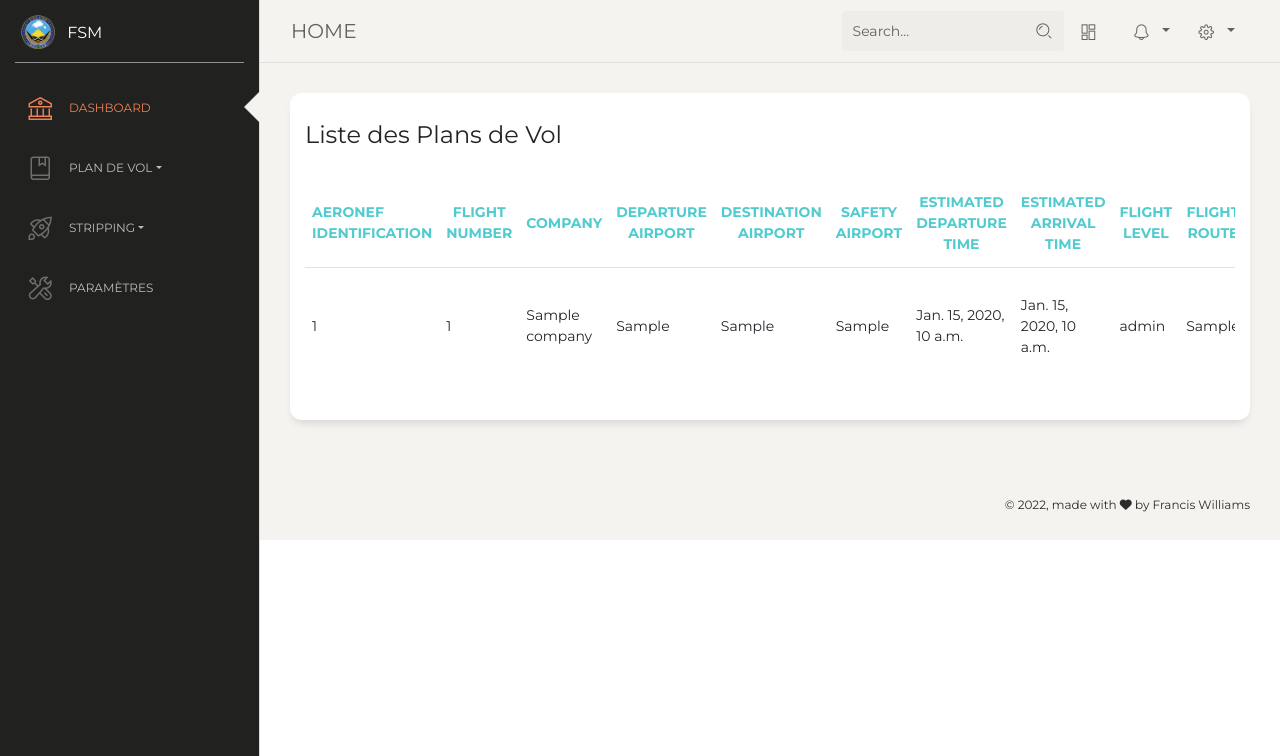
After one commit to Francisg7/FSM, a Django app: template templates/list_flight_plan.html in a window 1280 px wide. The commit adds this page. Shown: the top 756 px of the page. Run offline with Django 4.2, Linux system fonts and the light colour scheme; the template is opened without the code that fills it: most values are stand-ins (such as "Sample title", 1, 10 or a date in 2020); some libraries are stand-ins or nearby versions.

Commit message:
added flight list

```diff
--- a/stripManagement/models.py
+++ b/stripManagement/models.py
@@ -94,7 +94,7 @@ class flightPlan(models.Model):
     users = models.ForeignKey(users, on_delete=models.SET_NULL, null=True)
 
     def __str__(self):
-        return self.flight_num
+        return self.aircraft_id
 
     class Meta:
         db_table = 'flightPlan'
@@ -121,6 +121,7 @@ class strip(models.Model):
     updated_on = models.DateTimeField(auto_now=True)
     stripImage = models.ImageField(null=True, blank=True, upload_to='media')
     users = models.ForeignKey(users, on_delete=models.SET_NULL, null=True)
+    flight_plan = models.ForeignKey(flightPlan, on_delete=models.SET_NULL, null=True)
 
     def __str__(self):
         return self.aircraft_id
--- a/stripManagement/urls.py
+++ b/stripManagement/urls.py
@@ -10,5 +10,7 @@ urlpatterns = [
     path('', views.login_user, name='login'),
     path('register', views.register_user, name='register'),
     path('logout', views.logout, name='logout'),
+    path('flight/list_flight', views.list_flight, name='list_flight'),
+
     # path('sentry-debug/', trigger_error),
 ]
--- a/templates/authenticate/login.html
+++ b/templates/authenticate/login.html
@@ -77,6 +77,7 @@
 				</div>
 			</div>
 		</div>
+        </div>
 	</section>
 <script src="{% static 'js/jquery.min.js' %}"></script>
   <script src="{% static 'js/popper.js' %}"></script>
--- a/templates/base.html
+++ b/templates/base.html
@@ -55,7 +55,7 @@
                 </a>
                 <div class="dropdown-menu dropdown-menu-right" >
                   <a class="dropdown-item" href="#">Ajout d'un Plan de Vol</a>
-                  <a class="dropdown-item" href="#">Liste des Plans de Vols</a>
+                  <a class="dropdown-item" href="{% url 'list_flight' %}">Liste des Plans de Vols</a>
                 </div>
               </li>
 
--- /dev/null
+++ b/templates/list_flight_plan.html
@@ -0,0 +1,105 @@
+{% extends "base.html" %}
+{% block content %}
+
+ <div class="content">
+        <div class="row">
+          <div class="col-md-12">
+            <div class="card">
+              <div class="card-header">
+                <h4 class="card-title"> Liste des Plans de Vol</h4>
+              </div>
+              <div class="card-body">
+                <div class="table-responsive">
+                  <table class="table">
+                    <thead class="text-primary ">
+                      <th>
+                        Aeronef Identification
+                      </th>
+                      <th class="text-center">
+                        Flight Number
+                      </th>
+                      <th class="text-center">
+                        Company
+                      </th>
+                      <th class="text-center">
+                        Departure Airport
+                      </th>
+                      <th class="text-center">
+                        Destination Airport
+                      </th>
+                      <th class="text-center">
+                        Safety Airport
+                      </th>
+                      <th class="text-center">
+                        Estimated Departure Time
+                      </th>
+                    <th class="text-center">
+                        Estimated Arrival Time
+                      </th>
+                    <th class="text-center">
+                        Flight Level
+                      </th>
+                    <th class="text-center">
+                        Flight Route
+                      </th>
+                    <th class="text-center">
+                        Total Passengers
+                      </th>
+                    <th class="text-right">
+                        Action
+                      </th>
+                    </thead>
+                      {% for i in list_flight%}
+                    <tbody>
+                      <tr >
+                        <td >
+                            {{ i.aircraft_id}}
+                        </td>
+                        <td>
+                         {{ i.flight_num}}
+                        </td>
+                        <td>
+                          {{ i.company}}
+                        </td>
+                        <td>
+                          {{ i.departAirport}}
+                        </td>
+                          <td >
+                          {{ i.destAirport}}
+                        </td>
+                          <td>
+                          {{ i.safety_airport}}
+                        </td>
+                          <td >
+                          {{ i.estDepTime}}
+                        </td>
+                          <td>
+                          {{ i.estArrTime}}
+                        </td>
+                          <td >
+                          {{ i.flight_level}}
+                        </td>
+                          <td>
+                          {{ i.flight_route}}
+                        </td>
+                          <td>
+                          {{ i.totPassengers}}
+                        </td>
+                           <td  class="text-right">
+                            <p data-placement="top" data-toggle="tooltip" title1="Modifier" title2="Supprimer">
+                                <a href="{{i.id}}"><button class="btn btn-block btn-success" data-title="Modifier" data-toggle="modal" data-target="#modifier" >Modifier</button></a>
+                                 <a href="delete/{{ i.id }}"><button class="btn btn-danger " data-title="Supprimer" data-toggle="modal" data-target="#supprimer" >Supprimer</button></a>
+                            </p>
+                    </td>
+                 </tr>
+                    </tbody>
+                      {% endfor %}
+                  </table>
+                </div>
+              </div>
+            </div>
+          </div>
+        </div>
+ </div>
+
+{% endblock %}
```
Also changed, not shown: stripManagement/views.py (+13 -5 lines), templates/add_flight_plan.html (+9 -3 lines), stripManagement/migrations/0002_strip_flight_plan.py (added).
